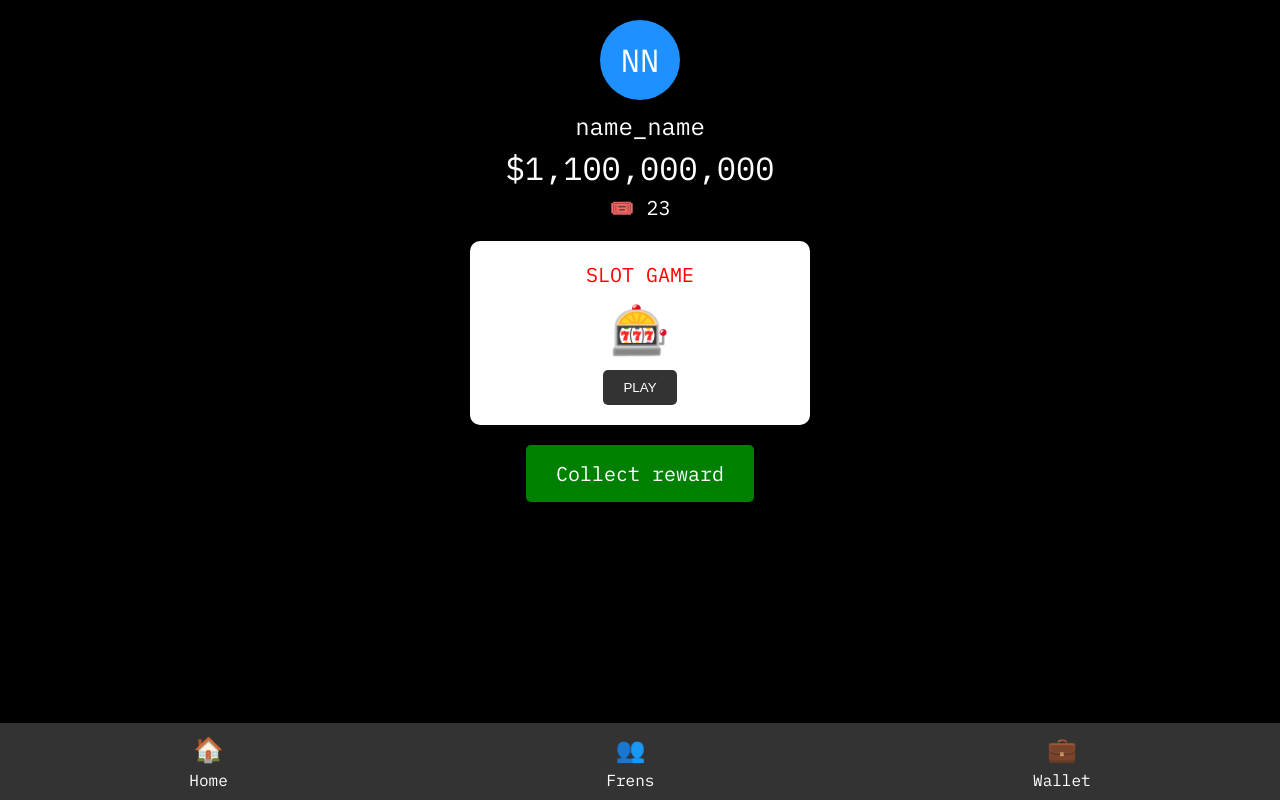
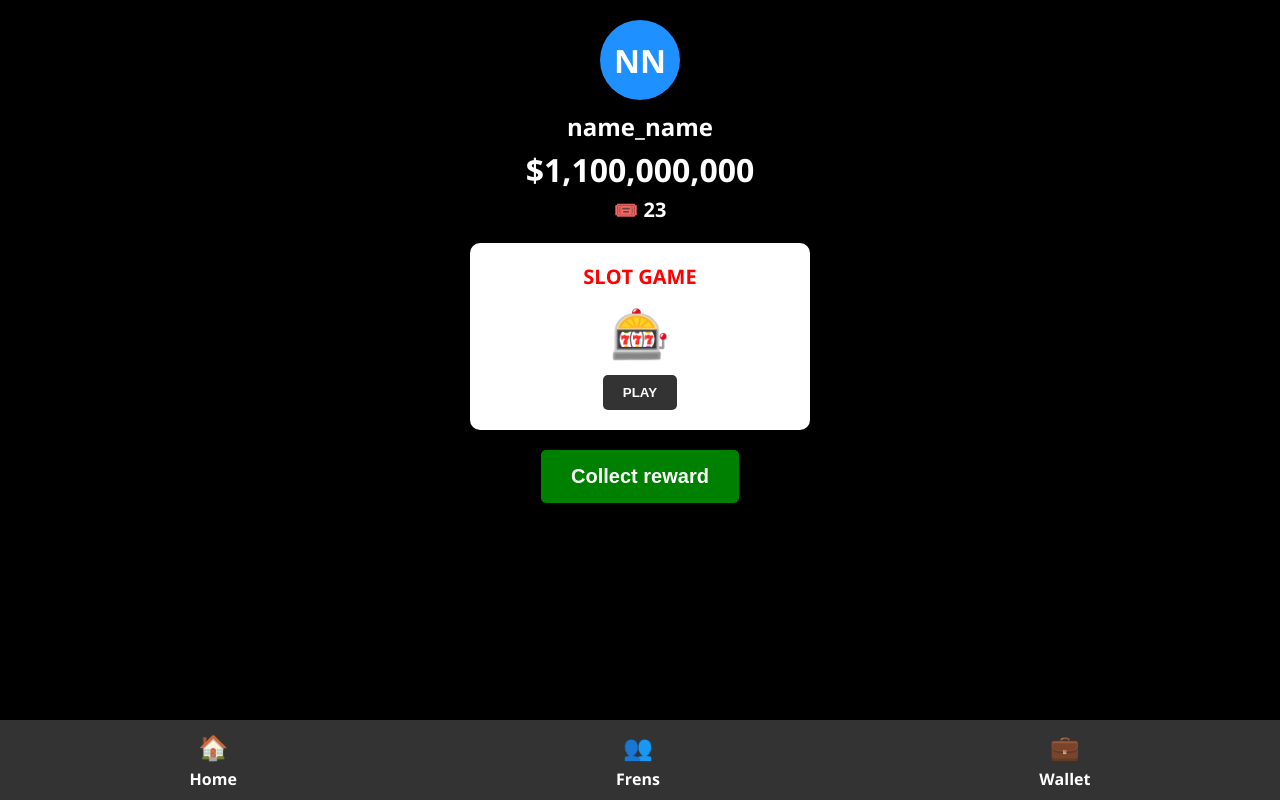
Before and after one commit to holodtmsk/ViceCityRadio, a Flask app: page / in a window 1280 px wide. Run offline with Flask 2, Linux system fonts and the light colour scheme.

Commit message:
Update style.css

```diff
--- a/code/static/css/style.css
+++ b/code/static/css/style.css
@@ -1,7 +1,9 @@
+@import url('https://fonts.googleapis.com/css2?family=Open+Sans:wght@700&display=swap');
+
 body {
     background-color: black;
     color: white;
-    font-family: 'IBM Plex Mono', monospace;
+    font-family: 'Open Sans', sans-serif;
     text-align: center;
     margin: 0;
     padding: 0;
@@ -29,21 +31,25 @@ body {
     font-size: 32px;
     color: white;
     margin: 0 auto;
+    font-weight: 700;
 }
 
 .name {
     font-size: 24px;
     margin-top: 10px;
+    font-weight: 700;
 }
 
 .balance {
     font-size: 32px;
     margin-top: 5px;
+    font-weight: 700;
 }
 
 .tickets {
     font-size: 20px;
     margin-top: 5px;
+    font-weight: 700;
 }
 
 .slot-game {
@@ -62,10 +68,12 @@ body {
     font-size: 20px;
     color: red;
     margin-bottom: 10px;
+    font-weight: 700;
 }
 
 .slot-machine {
     font-size: 48px;
+    font-weight: 700;
 }
 
 .play-button {
@@ -76,6 +84,7 @@ body {
     padding: 10px 20px;
     margin-top: 10px;
     cursor: pointer;
+    font-weight: 700;
 }
 
 .play-button:hover {
@@ -90,7 +99,7 @@ body {
     padding: 15px 30px;
     cursor: pointer;
     font-size: 20px;
-    font-family: 'IBM Plex Mono', monospace;
+    font-weight: 700;
 }
 
 .collect-button:hover {
@@ -112,9 +121,11 @@ body {
     flex-direction: column;
     align-items: center;
     color: white;
+    font-weight: 700;
 }
 
 .nav-icon {
     font-size: 24px;
     margin-bottom: 5px;
+    font-weight: 700;
 }
```
